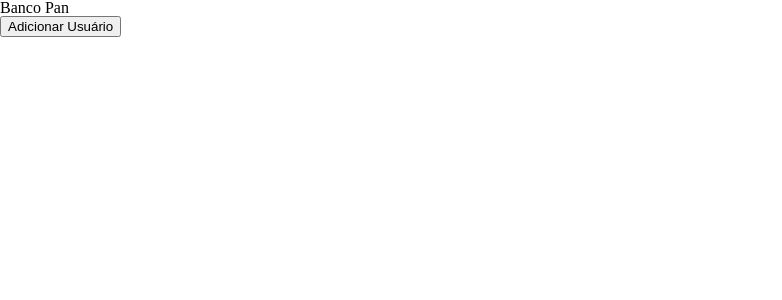
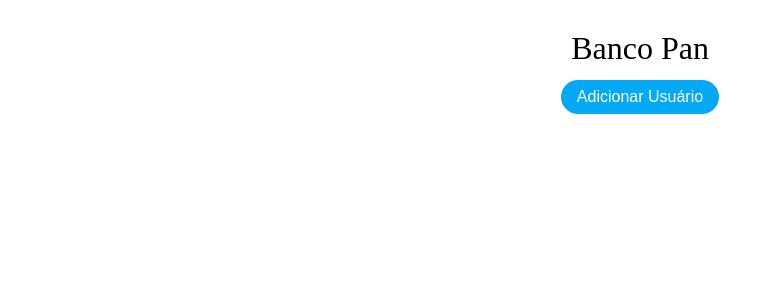
Before and after one commit to charlesaraujo/frontend-bancopan, a React (Create React App) app in the folder teste-pan/: page / in a window 1280 px wide. Shown: the top 300 px of the page, without its empty margins (0-782 px from the left). Built offline with nearby package versions, Linux system fonts and the light colour scheme.

Commit message:
Adicionando temas e estilos

```diff
--- a/teste-pan/src/components/header/styled.js
+++ b/teste-pan/src/components/header/styled.js
@@ -1,11 +1,21 @@
 import styled from "styled-components";
 
 export const Wrapper = styled.section`
-
+    display: flex;
+    flex-direction: column;
+    justify-content: center;
+    align-items: center;
 `
 export const Title = styled.h1`
+    font-size: var(--heading1-size);
 
 `
 export const Button = styled.button`
-
+    margin:  1rem 0;
+    padding: .5rem 1rem;
+    background-color: var(--main-color);
+    font-size: var(--paragrah-size);
+    border-radius: 20px;
+    border: none;
+    color: #fff;
 `
--- a/teste-pan/src/components/layout/index.js
+++ b/teste-pan/src/components/layout/index.js
@@ -1,5 +1,5 @@
 import React from 'react';
-import { Wrapper } from '../header/styled';
+import { Wrapper } from '../layout/styled';
 
 // import { Container } from './styles';
 
--- a/teste-pan/src/components/layout/styled.js
+++ b/teste-pan/src/components/layout/styled.js
@@ -1,5 +1,5 @@
 import styled from 'styled-components';
 
 export const Wrapper = styled.main`
-
+  padding: 2rem 4rem;
 `;
--- a/teste-pan/src/theme/globalStyle.js
+++ b/teste-pan/src/theme/globalStyle.js
@@ -1,6 +1,16 @@
 import { createGlobalStyle } from 'styled-components';
 
 const GlobalStyle = createGlobalStyle`
+  :root{
+    --main-color: #03A9F4;
+    --secondary-color: #EB4A46;
+
+    --heading1-size: 2em;
+    --heading2-size: 1.5em;
+    --paragraph-size: 1.2em;
+  }
+
+
   html, body, div, span, applet, object, iframe,
   h1, h2, h3, h4, h5, h6, p, blockquote, pre,
   a, abbr, acronym, address, big, cite, code,
```
